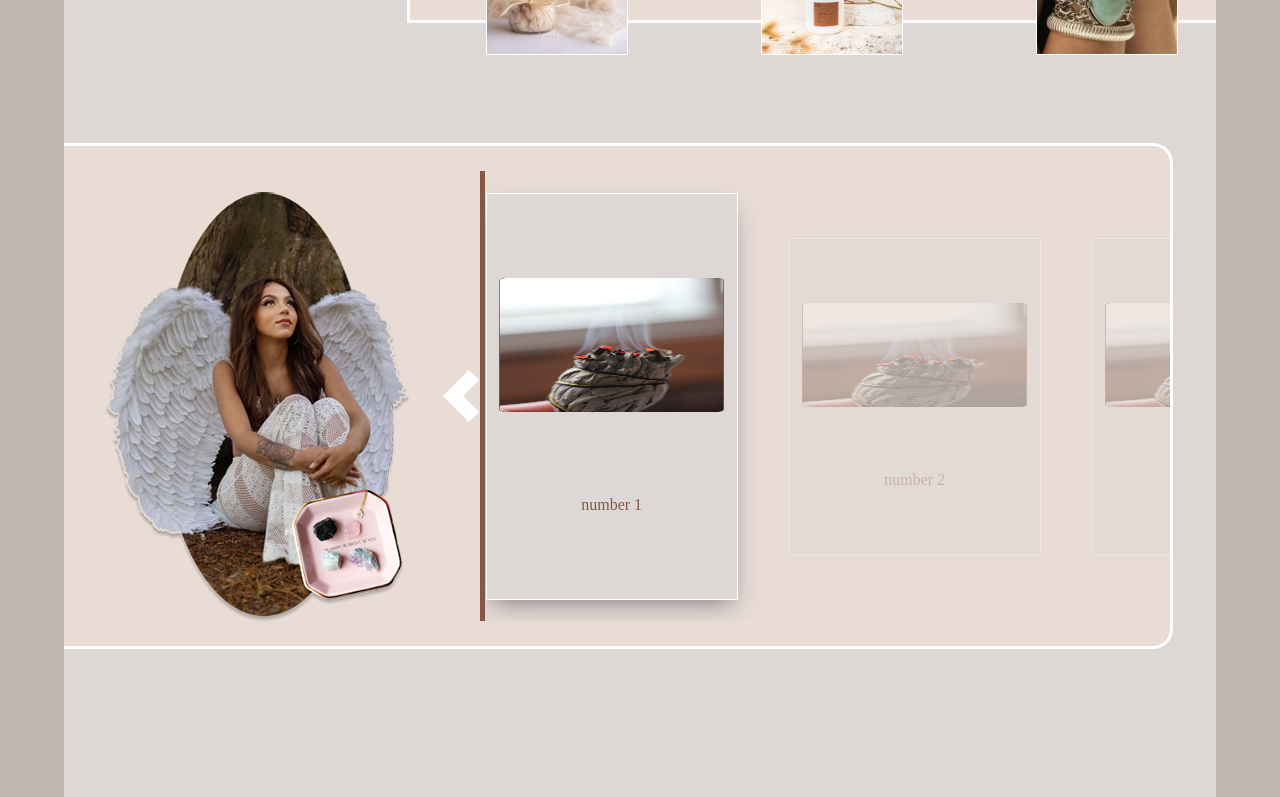
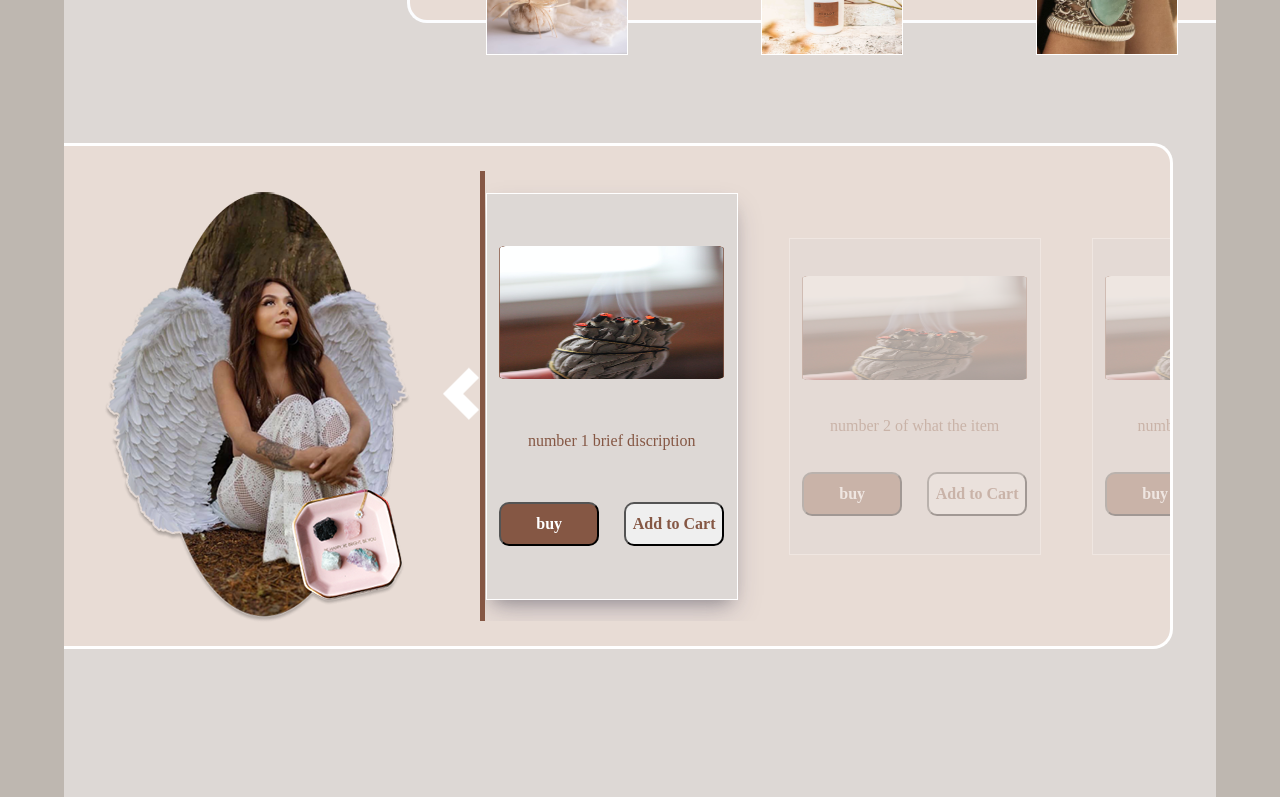
Before and after one commit to Jordaneddielinton93/Visions-Of-Peace-PayPal, a React (Create React App) app: page / in a window 1280 px wide. Shown: the part 1508-2305 px from the top of the page. Built offline with nearby package versions, Linux system fonts and the light colour scheme; a web font is replaced by a local one.

Commit message:
added colors to the buttons and made the about section have a border radius die the thing below it having one too

```diff
--- a/src/Components/Pages/LandingPage/components/About/About.style.js
+++ b/src/Components/Pages/LandingPage/components/About/About.style.js
@@ -17,6 +17,8 @@ export const AboutStyles = styled.div`
     border: 3px solid #FCFDFF;
     border-right: none;
     z-index: 1;
+    border-bottom-left-radius: 20px;
+    border-top-left-radius: 20px;
   }
 
 
--- a/src/Components/Pages/LandingPage/components/Selling/RightSection/CardComps/CardComp.js
+++ b/src/Components/Pages/LandingPage/components/Selling/RightSection/CardComps/CardComp.js
@@ -11,6 +11,11 @@ const CardComp = ({height,opacity,boxShadow,image,discription}) => {
 
       {discription}
 
+      <div className="card-btn-container">
+        <button className="card-btn-container-buttons cardBtn1">buy</button>
+        <button className="card-btn-container-buttons cardBtn2">Add to Cart</button>
+      </div>
+
     </CardCompStyle>
    );
 }
--- a/src/Components/Pages/LandingPage/components/Selling/RightSection/CardComps/CardComp.style.js
+++ b/src/Components/Pages/LandingPage/components/Selling/RightSection/CardComps/CardComp.style.js
@@ -21,4 +21,23 @@ export const CardCompStyle = styled.div`
     max-width: 100%;
     max-height: 33%;
   }
+  & .card-btn-container{
+    display: flex;
+    justify-content: space-between;
+    width: 90%;
+    &-buttons{
+      height: 44px;
+      width: 100px;
+      border-radius: 10px;
+      font-size: 1rem;
+      font-weight:900 ;
+    }
+    & .cardBtn1{
+      background-color:#855744 ;
+      color: white;
+    }
+    & .cardBtn2{
+
+    }
+  }
 `
--- a/src/Components/Pages/LandingPage/components/Selling/RightSection/RightSection.js
+++ b/src/Components/Pages/LandingPage/components/Selling/RightSection/RightSection.js
@@ -8,10 +8,10 @@ import { useState } from "react";
 const RightSection = () => {
 
   let imageArray=[
-    {img1:img1,discription:"number 1"},
-    {img1:img1,discription:"number 2"},
-    {img1:img1,discription:"number 3"},
-    {img1:img1,discription:"number 4"}
+    {img1:img1,discription:"number 1 brief discription"},
+    {img1:img1,discription:"number 2 of what the item"},
+    {img1:img1,discription:"number 3 is about im not"},
+    {img1:img1,discription:"number 4 sure what yet"}
 
   ]
 
@@ -33,7 +33,8 @@ const RightSection = () => {
             (shownImg===2)?"-600px":"-900px"}}>
 
           {imageArray.map((item,index)=>{
-            return <CardComp
+            return (
+              <CardComp
               opacity={index!==shownImg?"0.3":"1"}
               height={index!==shownImg?"70%":"90%"}
               boxShadow={index!==shownImg?"none":"rgba(50, 50, 93, 0.25) 0px 13px 27px -5px, rgba(0, 0, 0, 0.3) 0px 8px 16px -8px;"}
@@ -41,6 +42,7 @@ const RightSection = () => {
               image={item.img1}
               discription={item.discription}
               />
+            )
           })}
 
         </div>
--- a/src/Components/Pages/LandingPage/components/Selling/RightSection/RightSection.styles.js
+++ b/src/Components/Pages/LandingPage/components/Selling/RightSection/RightSection.styles.js
@@ -21,7 +21,7 @@ export const RightSectionStyle = styled.section`
       font-size: 3rem;
       stroke-width: 10px;
       fill: white;
-      height: 60px;
+      height: 100px;
       z-index: 10;
       left: -13px;
       &:hover{
@@ -29,6 +29,18 @@ export const RightSectionStyle = styled.section`
       }
       & polygon{
         color: white;
+
+        animation: bounce 2s ease infinite;
+
+        @keyframes bounce {
+            70% { transform:translateY(0%); }
+            80% { transform:translateY(-18%); }
+            90% { transform:translateY(0%); }
+            95% { transform:translateY(-10%); }
+            97% { transform:translateY(0%); }
+            99% { transform:translateY(-6%); }
+            100% { transform:translateY(0); }
+        }
       }
       &:hover{
         cursor: pointer;
```
Lines whose indentation alone changed are shown as unchanged.
